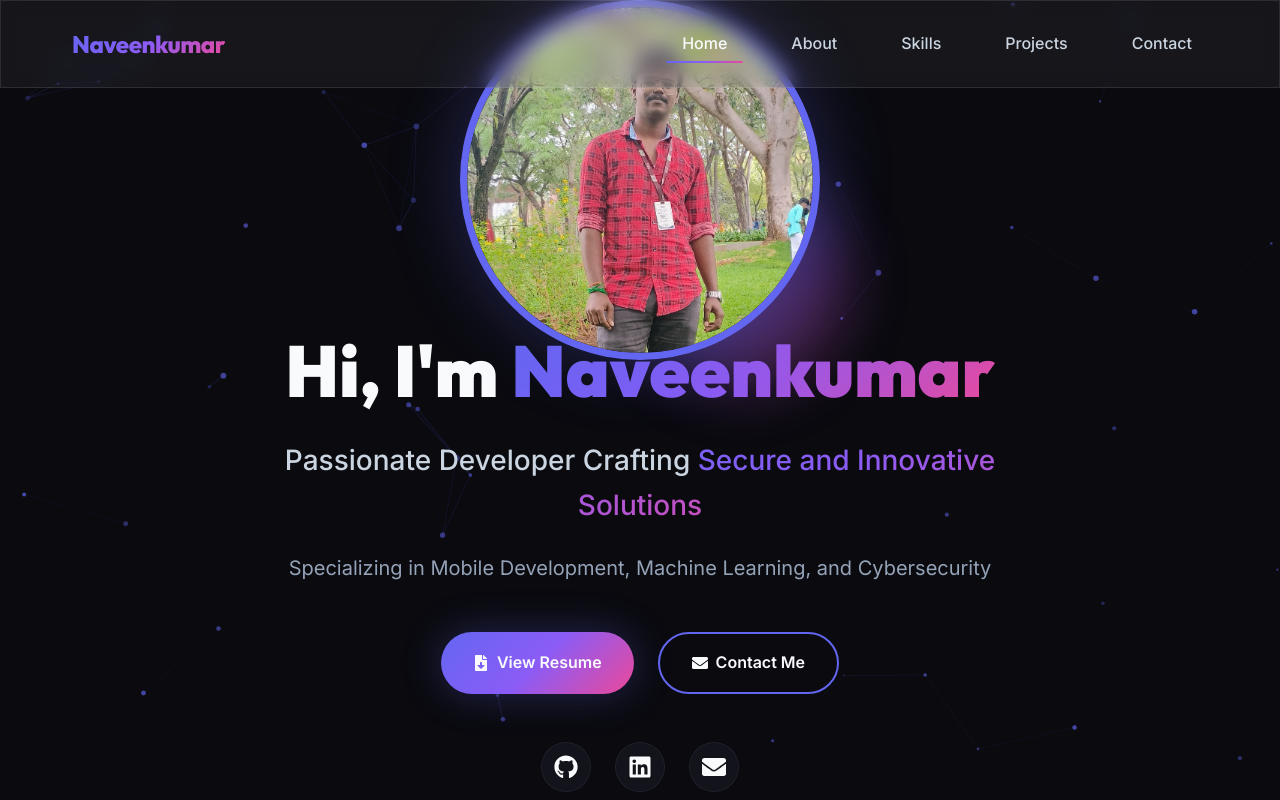
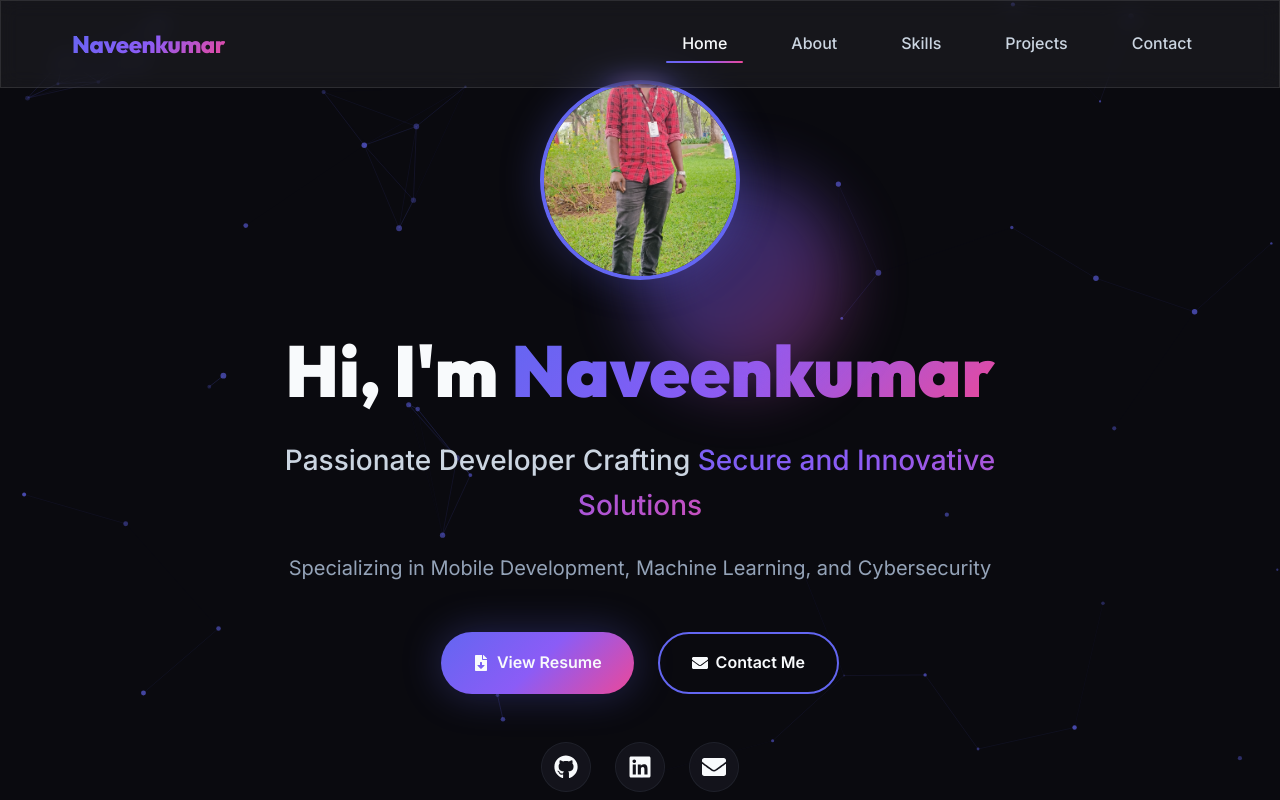
Before and after one commit to Naveenkumar-Dev-21/Portfolio, a React (Vite) app: page / in a window 1280 px wide. Shown: the top 800 px of the page. Built offline with nearby package versions, Linux system fonts and the light colour scheme.

Commit message:
Revert profile image to original styling without zoom

```diff
--- a/src/components/Hero.css
+++ b/src/components/Hero.css
@@ -40,8 +40,6 @@
     height: 100%;
     border-radius: 50%;
     object-fit: cover;
-    object-position: center 20%;
-    transform: scale(1.8);
     border: 4px solid var(--accent-primary);
     box-shadow: var(--shadow-glow);
     z-index: 1;
```
